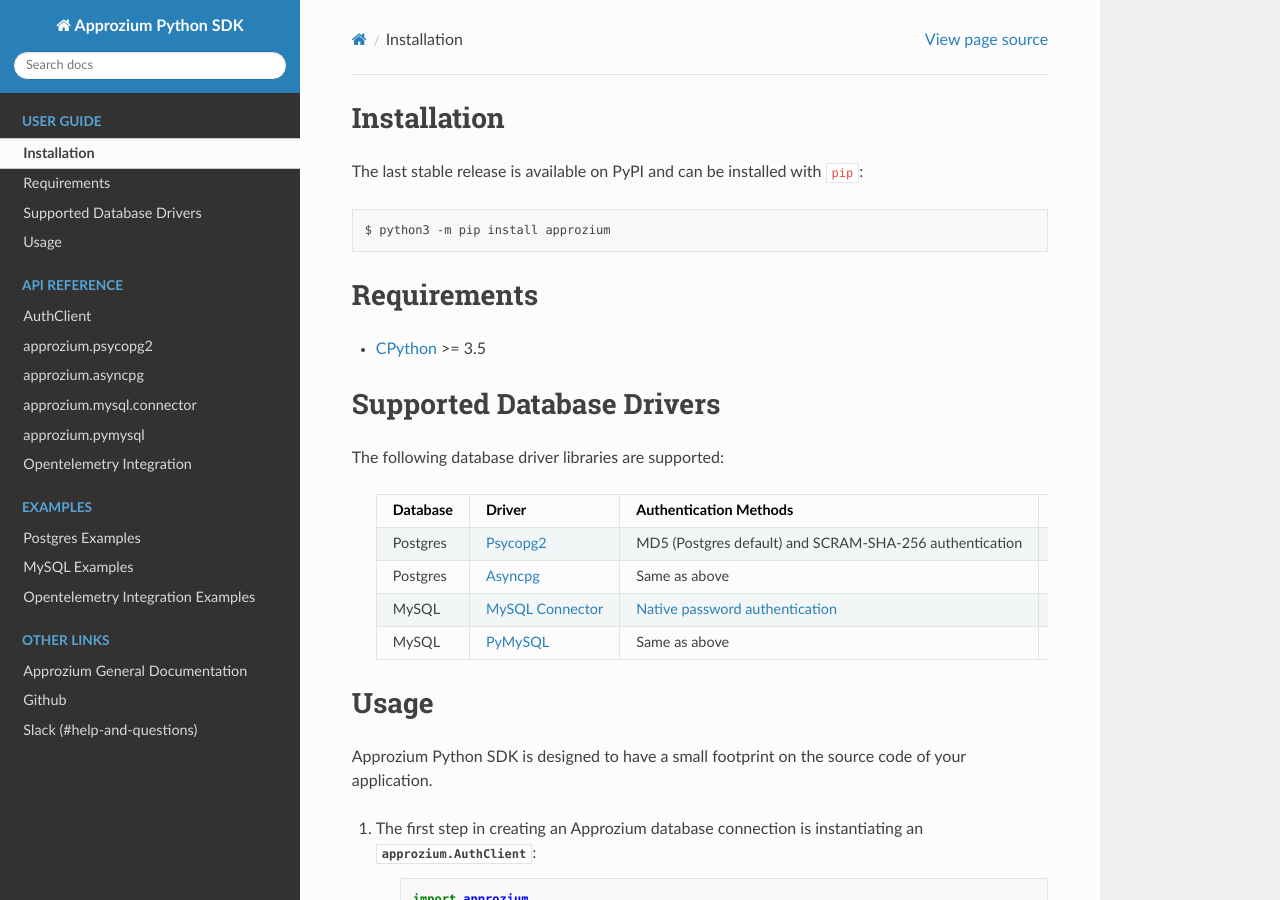
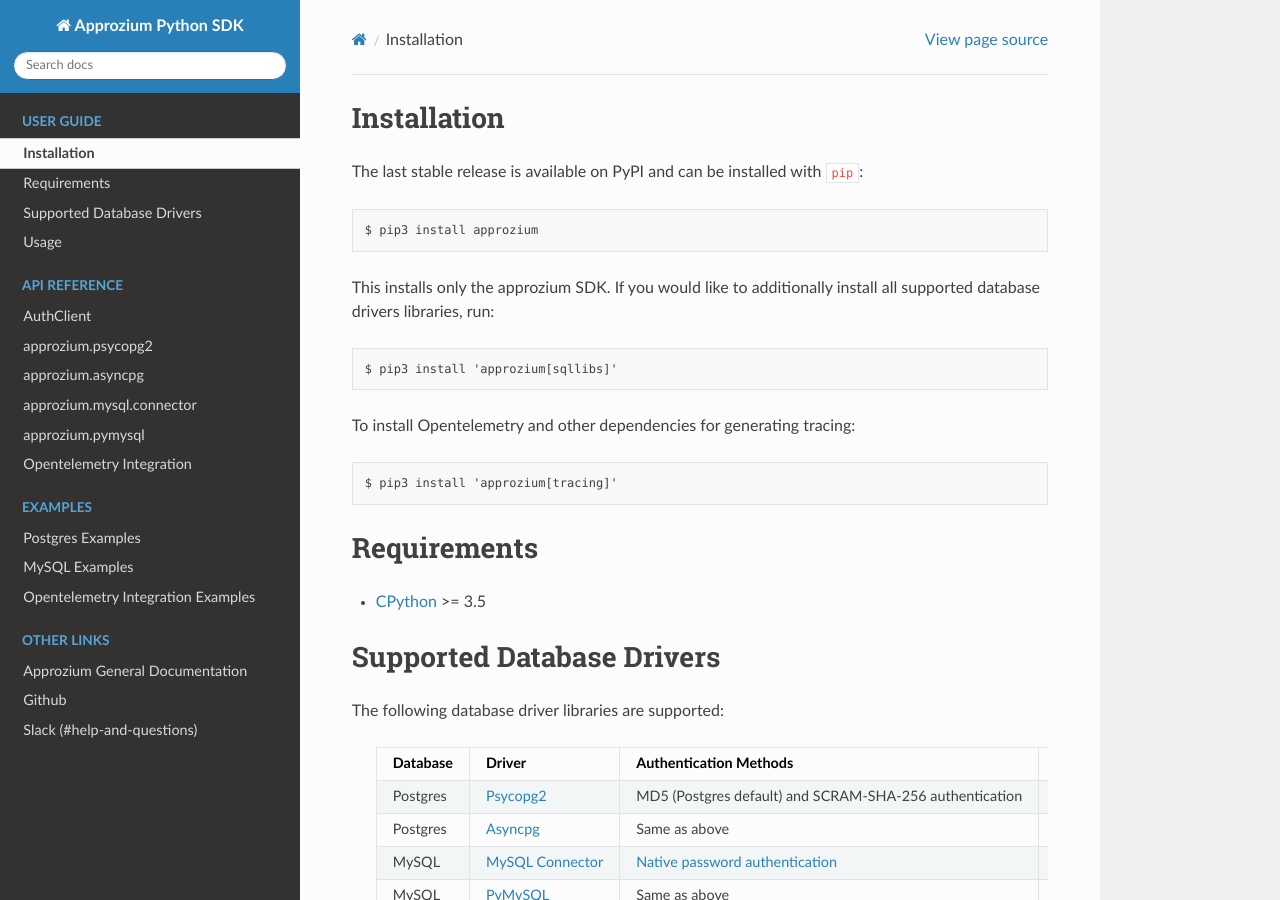
Before and after one commit to cyralinc/approzium, a Sphinx documentation site: the page built from sdk/python/docs/source/userguide.rst, in a window 1280 px wide and 900 px high. Built offline with Sphinx 7.4.7 and the Read the Docs theme 2.0.0, drawn with Linux system fonts in a browser that asks for light colours.

Commit message:
Clarify Docs for Installing Database Drivers Alongside SDK (#165)
* update quickstart.mdx

* Update userguide

* Fix commands for Zsh

````diff
--- a/docs/docs/quickstart.mdx
+++ b/docs/docs/quickstart.mdx
@@ -52,7 +52,7 @@
 ## SDK Usage
 Install the SDK in your client.
 ```shell
-pip3 install approzium
+pip3 install 'approzium[sqllibs]'
 ```
 
 Connect to your database as follows. (Note: TLS should **not** be disabled in production environments,
--- a/sdk/python/docs/source/userguide.rst
+++ b/sdk/python/docs/source/userguide.rst
@@ -3,7 +3,15 @@
 
 The last stable release is available on PyPI and can be installed with ``pip``::
 
-    $ python3 -m pip install approzium
+    $ pip3 install approzium
+
+This installs only the approzium SDK. If you would like to additionally install all supported database drivers libraries, run::
+
+    $ pip3 install 'approzium[sqllibs]'
+
+To install Opentelemetry and other dependencies for generating tracing::
+
+    $ pip3 install 'approzium[tracing]'
 
 Requirements
 ------------
````
